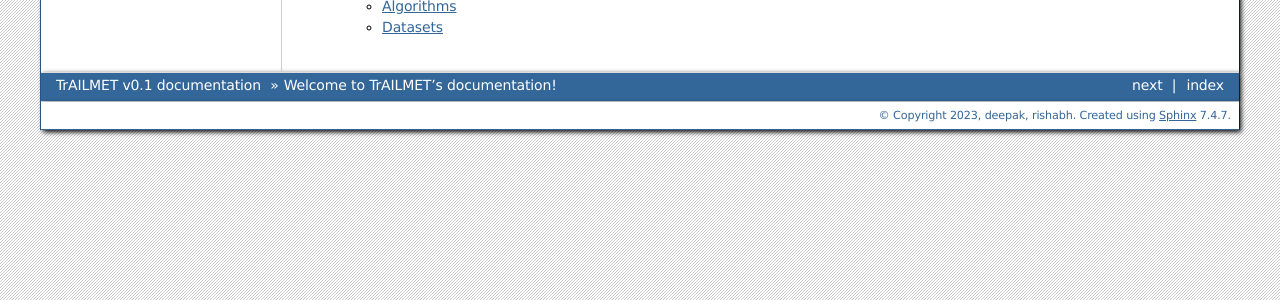
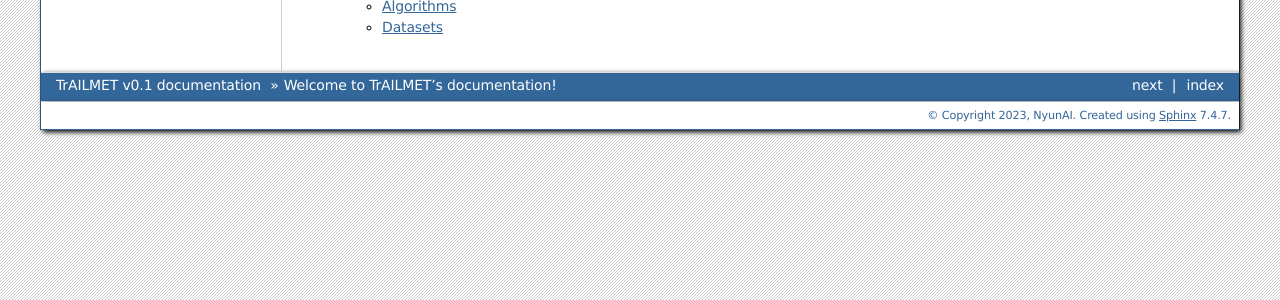
Before and after one commit to transmuteAI/trailmet, a Sphinx documentation site: the page built from docs/index.rst, in a window 1280 px wide. Shown: the part 473-773 px from the top of the page. Built offline with Sphinx 7.4.7, drawn with Linux system fonts in a browser that asks for light colours.

Commit message:
Update conf.py

```diff
--- a/docs/conf.py
+++ b/docs/conf.py
@@ -7,8 +7,8 @@
 # https://www.sphinx-doc.org/en/master/usage/configuration.html#project-information
 
 project = "TrAILMET"
-copyright = "2023, deepak, rishabh"
-author = "deepak, rishabh"
+copyright = "2023, NyunAI"
+author = "NyunAI"
 release = "v0.1"
 master_doc = "index"
 
```
